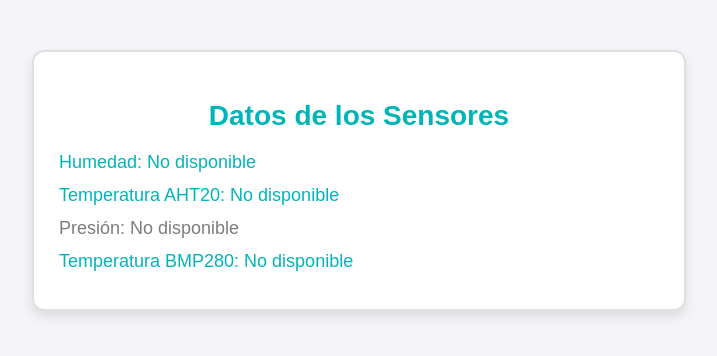
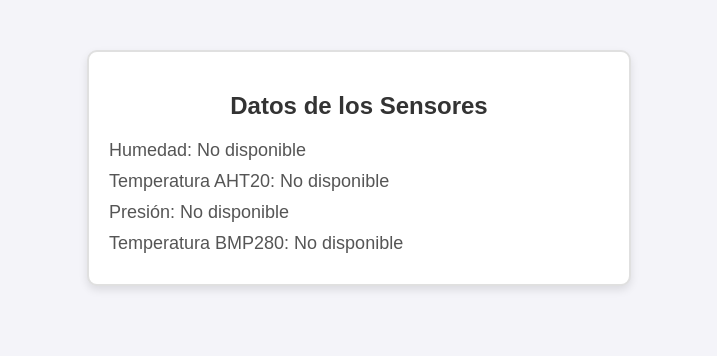
Before and after one commit to almafer291/ardusens, a plain HTML site: page index.html in a window 1280 px wide. Shown: the whole page, without its empty margins (281-998 px from the left). Drawn offline with Linux system fonts and the light colour scheme; no server answers.

Commit message:
Update styles.css

```diff
--- a/styles.css
+++ b/styles.css
@@ -1,68 +1,31 @@
-/* Body */
 body {
-    font-family: 'Arial', sans-serif;
-    background-color: #f4f4f9; /* Gris claro */
-    color: #333; /* Gris oscuro para el texto */
+    font-family: Arial, sans-serif;
+    background-color: #f4f4f9;
     margin: 0;
     padding: 0;
 }
 
-/* Contenedor de datos */
 .data-display {
-    background-color: #ffffff; /* Fondo blanco */
-    border: 2px solid #e0e0e0; /* Borde gris claro */
-    border-radius: 12px; /* Bordes redondeados */
-    box-shadow: 0 6px 12px rgba(0, 0, 0, 0.1); /* Sombra suave */
-    max-width: 600px;
+    margin: 20px;
+    padding: 20px;
+    background-color: #ffffff;
+    border: 2px solid #e0e0e0;
+    border-radius: 10px;
+    box-shadow: 0 4px 8px rgba(0, 0, 0, 0.1);
+    max-width: 500px;
     margin: 50px auto;
-    padding: 25px;
-    font-size: 18px;
+}
+
+h2 {
+    text-align: center;
     color: #333;
 }
 
-/* Título */
-h2 {
-    text-align: center;
-    color: #00B5B8; /* Azul aguamarina oscuro */
-    font-size: 28px;
-    margin-bottom: 20px;
+p {
+    font-size: 18px;
+    color: #555;
 }
 
-/* Estilo para los párrafos */
-p {
-    margin: 12px 0;
+#humidity, #tempAHT, #pressure, #tempBMP {
+    margin: 10px 0;
 }
-
-/* Estilo para cada dato de los sensores */
-#humidity, #tempAHT, #pressure, #tempBMP {
-    font-size: 18px;
-    color: #555; /* Gris oscuro para los valores */
-}
-
-/* Resaltar valores con colores */
-#humidity {
-    color: #00B5B8; /* Azul aguamarina oscuro */
-}
-
-#tempAHT {
-    color: #00B5B8; /* Azul aguamarina oscuro */
-}
-
-#pressure {
-    color: #7d7d7d; /* Gris medio */
-}
-
-#tempBMP {
-    color: #00B5B8; /* Azul aguamarina oscuro */
-}
-
-/* Agregar una sombra y transición suave en los elementos de datos */
-#humidity, #tempAHT, #pressure, #tempBMP {
-    transition: all 0.3s ease;
-}
-
-/* Efecto hover en los datos */
-#humidity:hover, #tempAHT:hover, #pressure:hover, #tempBMP:hover {
-    color: #005d5e; /* Azul más oscuro al pasar el ratón */
-    cursor: pointer;
-}
```
